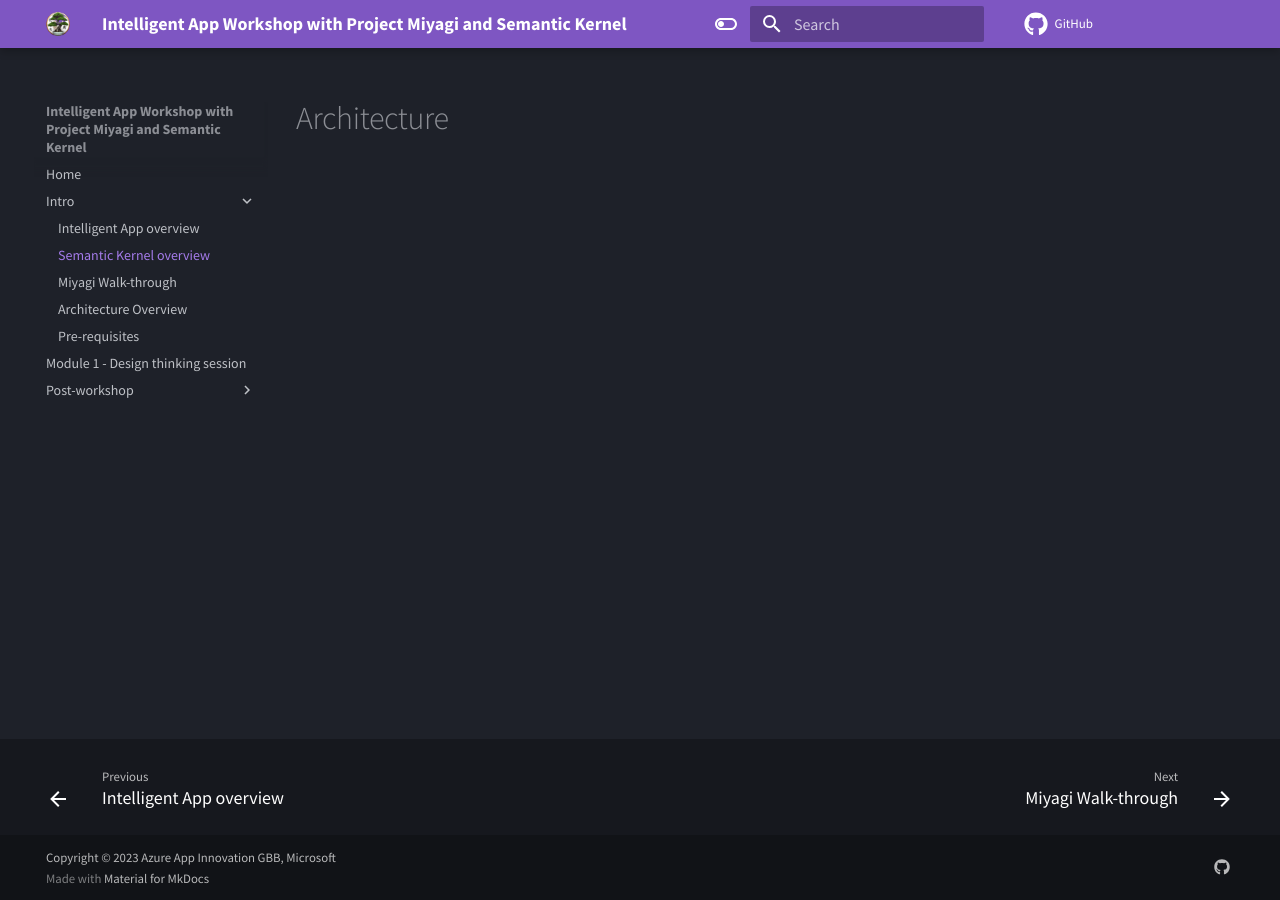
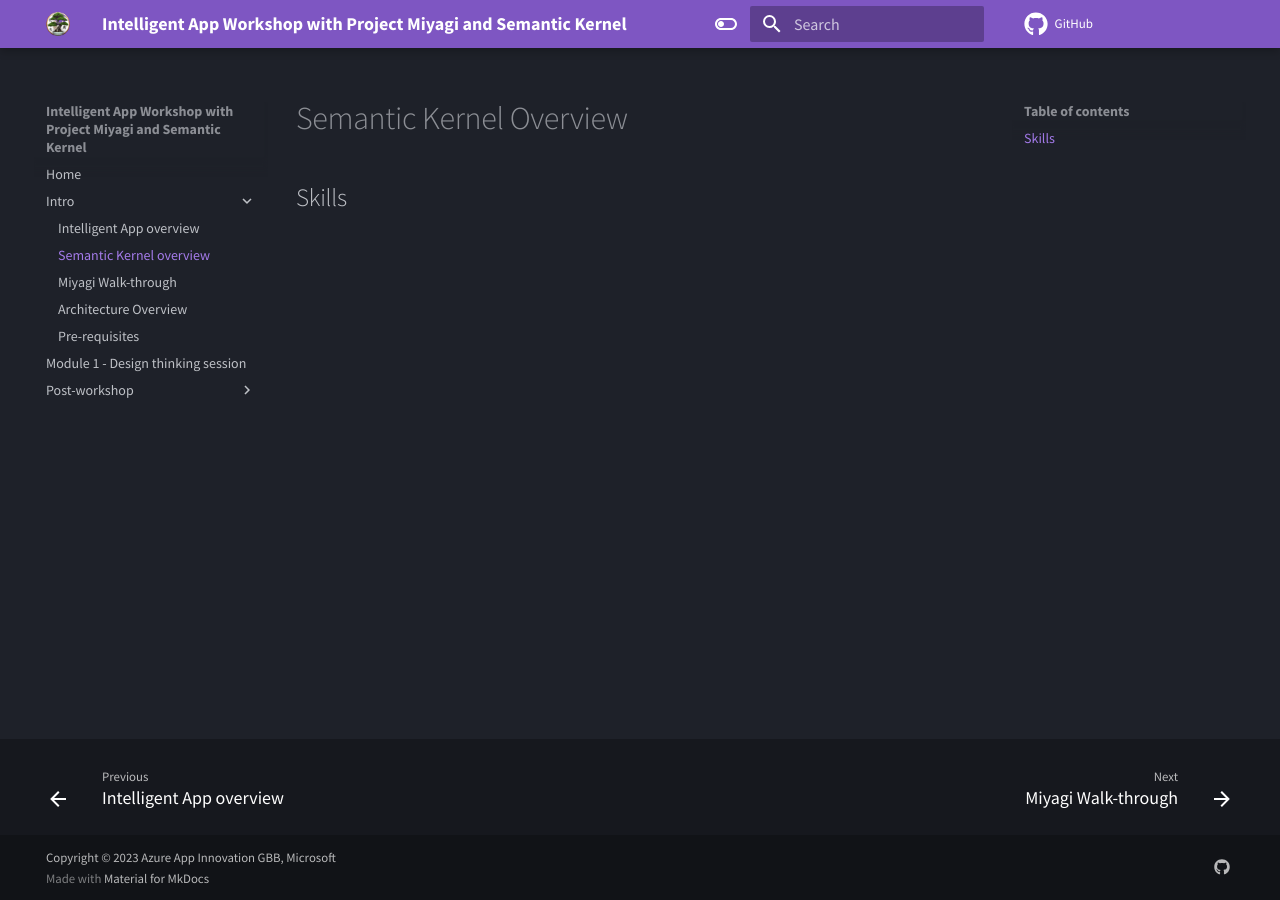
Before and after one commit to Azure/intelligent-app-workshop, an MkDocs documentation site: the page built from docs/wksp/00-intro/semantic-kernel-overview.md, in a window 1280 px wide. Built offline with MkDocs 1.6.1 and Material for MkDocs 9.7.7, drawn with Linux system fonts in a browser that asks for light colours; comment, search, counter and statistics services are not loaded; part of the change alters nothing that is shown.

```diff
--- a/docs/ancillary/overrides/main.html
+++ b/docs/ancillary/overrides/main.html
@@ -1,4 +1,17 @@
 {% extends "base.html" %}
+
+{% block scripts %}
+  <!-- Add scripts that need to run before here -->
+  {{ super() }}
+  <!-- Add scripts that need to run afterwards here -->
+  <script type="text/javascript">
+    (function(c,l,a,r,i,t,y){
+        c[a]=c[a]||function(){(c[a].q=c[a].q||[]).push(arguments)};
+        t=l.createElement(r);t.async=1;t.src="https://www.clarity.ms/tag/"+i;
+        y=l.getElementsByTagName(r)[0];y.parentNode.insertBefore(t,y);
+    })(window, document, "clarity", "script", "gpxwnp6rhi");
+    </script>
+{% endblock %}
 
 <!-- Meta tags -->
 {% block site_meta %}
--- a/docs/wksp/00-intro/semantic-kernel-overview.md
+++ b/docs/wksp/00-intro/semantic-kernel-overview.md
@@ -1 +1,3 @@
-# Architecture
+# Semantic Kernel Overview
+
+## Skills
```
